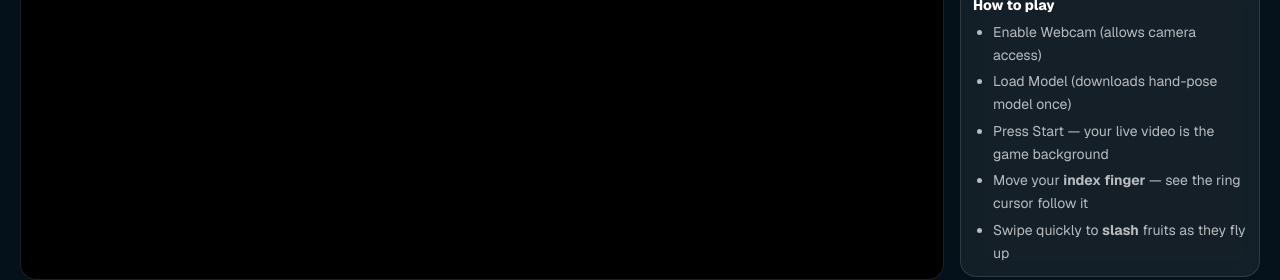
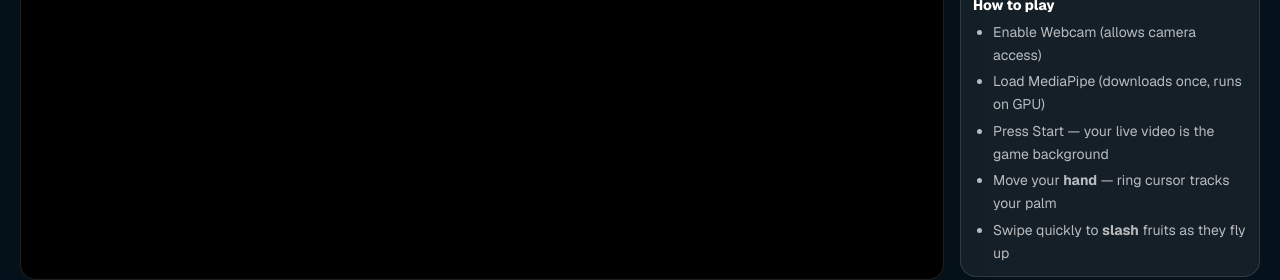
Before and after one commit to LantingKurt/cursor-manila-build-night, a Next.js app in the folder fruit-ninja-game/: page / in a window 1280 px wide. Shown: the part 371-651 px from the top of the page. Built offline with nearby package versions, Linux system fonts and the light colour scheme.

Commit message:
Update Home component instructions to reflect changes in hand tracking terminology and improve clarity for users. Replaced references to "index finger" with "hand" and updated model loading description to "Load MediaPipe" for better understanding.

```diff
--- a/fruit-ninja-game/src/app/page.tsx
+++ b/fruit-ninja-game/src/app/page.tsx
@@ -122,9 +122,9 @@ export default function Home() {
             <div className="font-extrabold text-white mb-1">How to play</div>
             <ul className="list-disc pl-5 space-y-1">
               <li>Enable Webcam (allows camera access)</li>
-              <li>Load Model (downloads hand-pose model once)</li>
+              <li>Load MediaPipe (downloads once, runs on GPU)</li>
               <li>Press Start — your live video is the game background</li>
-              <li>Move your <b>index finger</b> — see the ring cursor follow it</li>
+              <li>Move your <b>hand</b> — ring cursor tracks your palm</li>
               <li>Swipe quickly to <b>slash</b> fruits as they fly up</li>
             </ul>
           </div>
```
